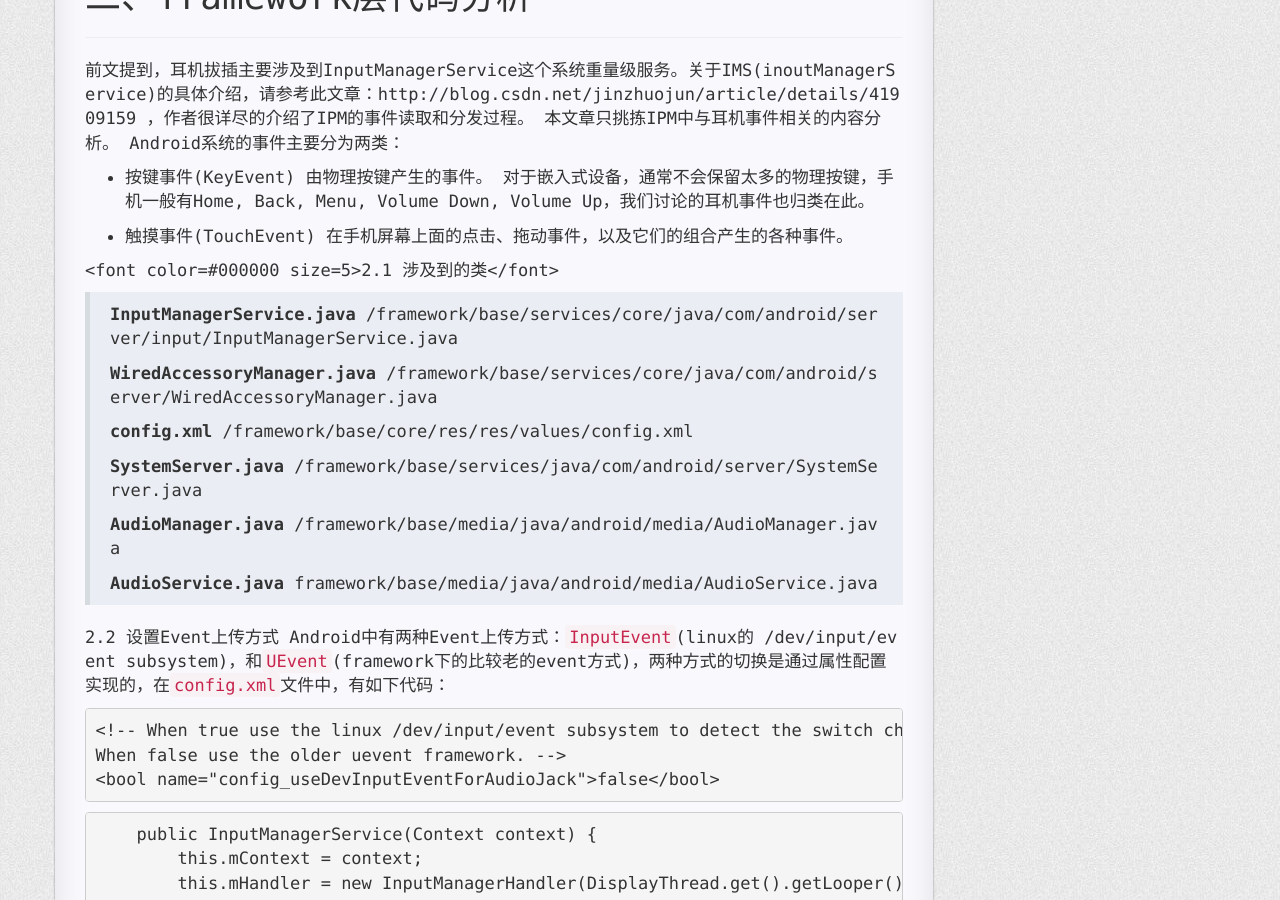
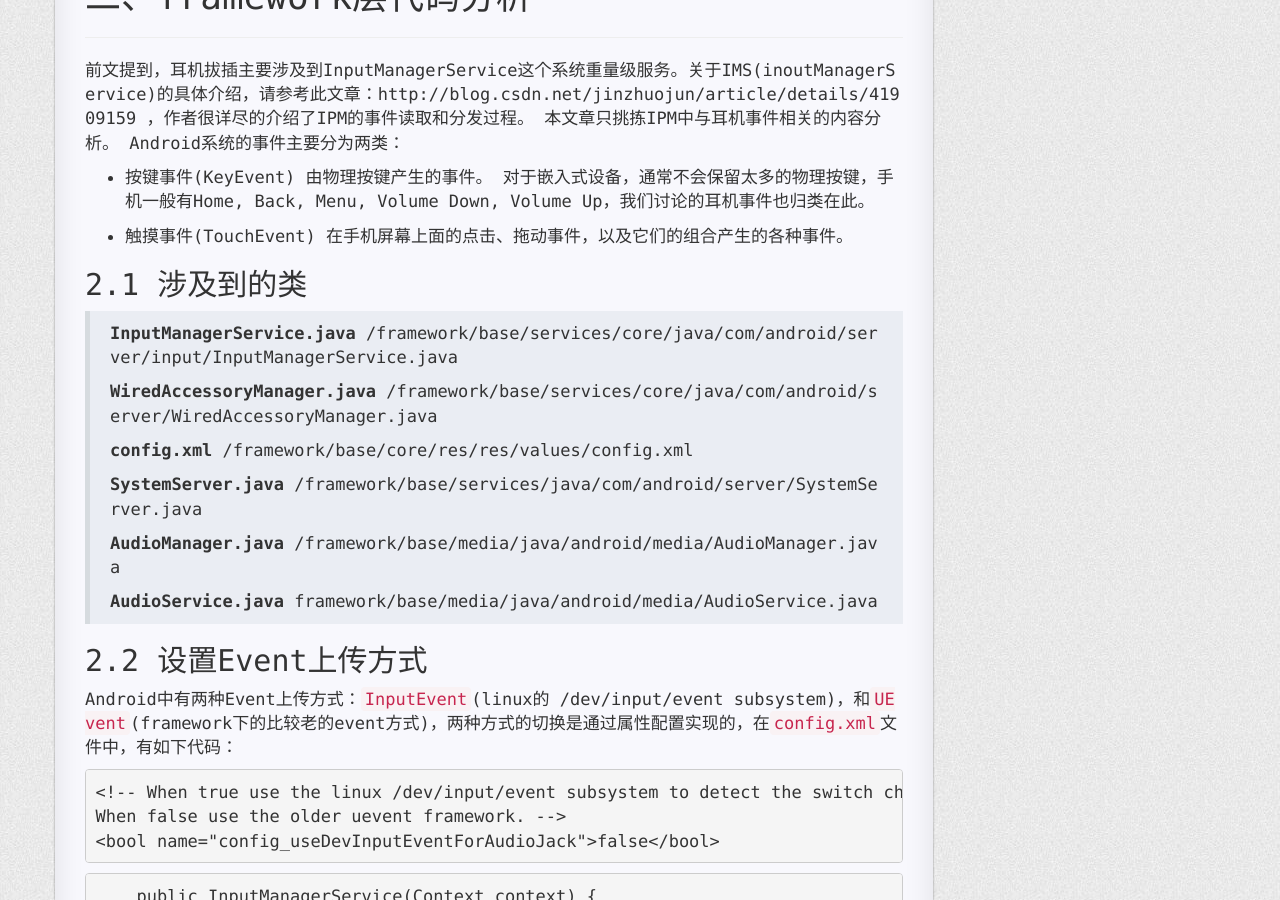
Before and after one commit to FrankdeBoers/blog, a Jekyll site: the page built from _posts/2017-06-25-Android 耳机事件传递流程.md, in a window 1280 px wide and 900 px high, scrolled down 825 px. Built offline with Jekyll 4.4.1, drawn with Linux system fonts in a browser that asks for light colours; nearby versions of some CDN libraries; a style sheet for code colours, icons or effects is not loaded.

Commit message:
Update 2017-06-25-Android 耳机事件传递流程.md

````diff
--- a/_posts/2017-06-25-Android 耳机事件传递流程.md
+++ b/_posts/2017-06-25-Android 耳机事件传递流程.md
@@ -39,7 +39,7 @@ Android系统的耳机目前可以实现拍照、暂停/播放、打电话等功
  - 触摸事件(TouchEvent)
  在手机屏幕上面的点击、拖动事件，以及它们的组合产生的各种事件。
 
-<font color=#000000 size=5>2.1 涉及到的类</font>
+## 2.1 涉及到的类
 
 > **InputManagerService.java**
 /framework/base/services/core/java/com/android/server/input/InputManagerService.java
@@ -60,7 +60,7 @@ Android系统的耳机目前可以实现拍照、暂停/播放、打电话等功
 > **AudioService.java**
 framework/base/media/java/android/media/AudioService.java
 
-2.2 设置Event上传方式
+## 2.2 设置Event上传方式
 Android中有两种Event上传方式：`InputEvent`(linux的 /dev/input/event subsystem)，和`UEvent`(framework下的比较老的event方式)，两种方式的切换是通过属性配置实现的，在`config.xml`文件中，有如下代码：
 
 ```
@@ -462,7 +462,7 @@ case MSG_SET_WIRED_DEVICE_CONNECTION_STATE:
     }
 ```
 
-上面有两个重要的函数，分别是handleDeviceConnection和sendDeviceConnectionIntent
+### 上面有两个重要的函数，分别是handleDeviceConnection和sendDeviceConnectionIntent
 
 首先看handleDeviceConnection，这个函数处理耳机拔插时间
 
````
